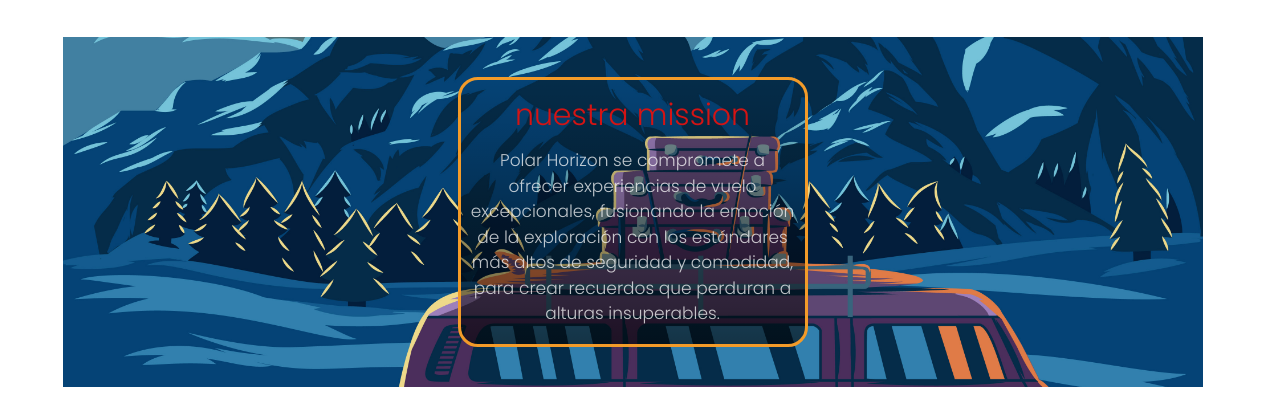
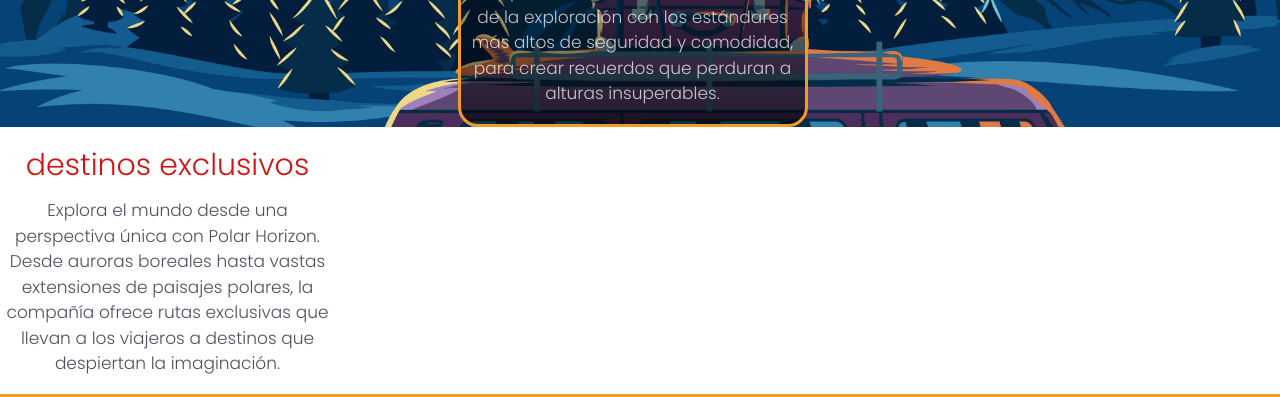
Before and after one commit to pekepekaslocas/paguina-de-vuelo, a plain HTML site: page index.html in a window 1280 px wide. Shown: the part 743-1140 px from the top of the page. Drawn offline with nearby package versions, Linux system fonts and the light colour scheme; a web font is replaced by a local one.

Commit message:
Modificamos y prueba pages

```diff
--- a/index.html
+++ b/index.html
@@ -13,7 +13,7 @@
 
 </head>
 <body>
-    <main class="body container-md text-center">
+    <main class="body container-luid text-center">
         <!-- header y nav -->
         <header class="header_cont row">
             <div class="header_up row ">
```
Also changed, not shown: scss/views/_home.scss (+8 -8 lines), css/style.css, page/actividades.html (line endings or trailing spaces), page/alojamiento.html (line endings or trailing spaces), page/login.html (line endings or trailing spaces), page/paquetes.html (line endings or trailing spaces), page/vuelos.html (line endings or trailing spaces), scss/base/_logo.scss (line endings or trailing spaces), scss/base/_reset.scss (line endings or trailing spaces), scss/style.scss (line endings or trailing spaces), scss/utilities/_mixins.scss (line endings or trailing spaces), scss/utilities/_variables.scss (line endings or trailing spaces), scss/views/_actividades.scss (line endings or trailing spaces), scss/views/_alojamiento.scss (line endings or trailing spaces), 2 more files, 1 other file.
